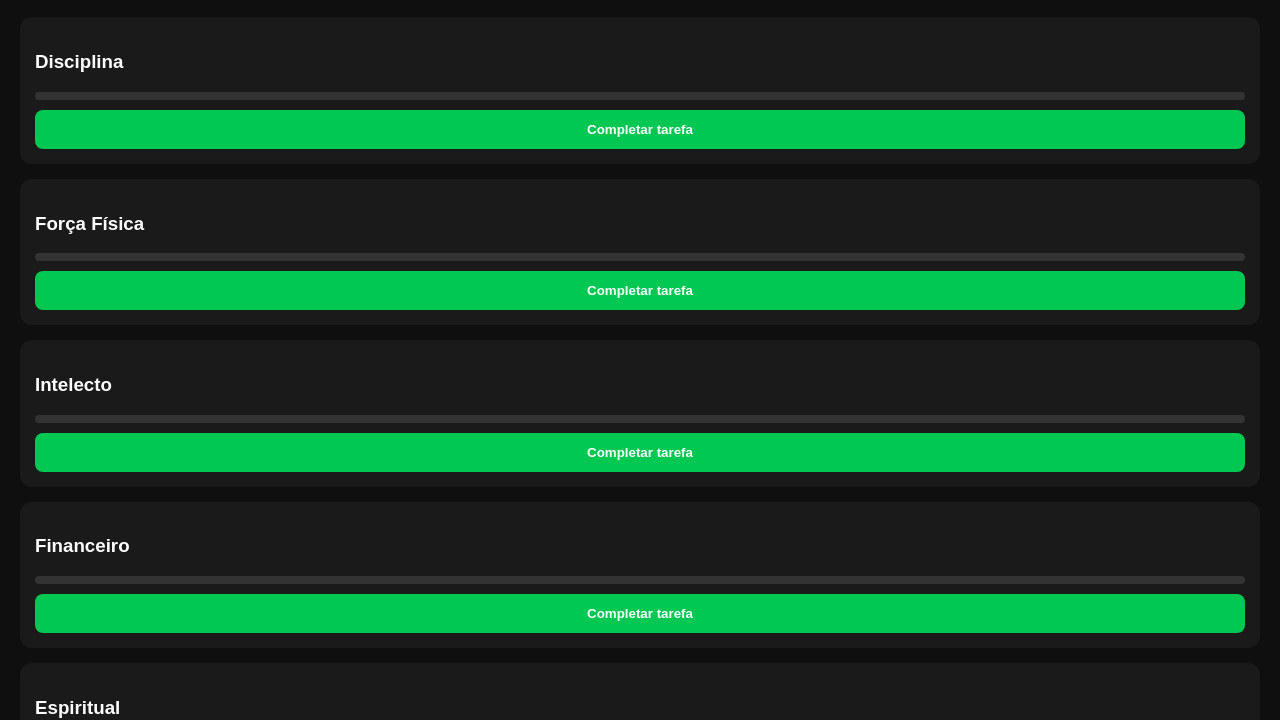
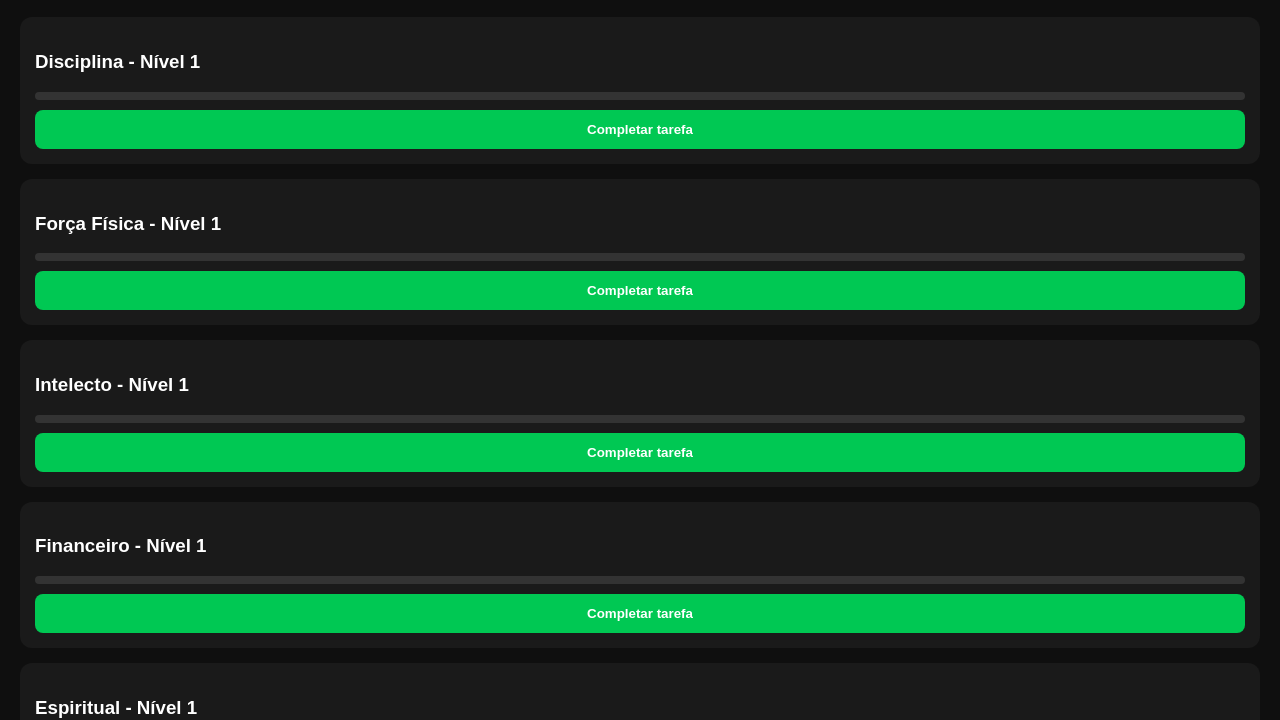
Before and after one commit to leonardomendes081-lang/meu-app-pwa, a plain HTML site: page index.html in a window 1280 px wide. Shown: the part 81-801 px from the top of the page. Drawn offline with Linux system fonts and the light colour scheme.

Commit message:
Refactor atributos structure to include levels and XP

```diff
--- a/index.html
+++ b/index.html
@@ -105,12 +105,12 @@ if ('serviceWorker' in navigator) {
 }
 
 let atributos = JSON.parse(localStorage.getItem("atributos")) || {
-    disciplina:0,
-    forca:0,
-    intelecto:0,
-    financeiro:0,
-    espiritual:0,
-    social:0
+    disciplina:{xp:0,nivel:1},
+    forca:{xp:0,nivel:1},
+    intelecto:{xp:0,nivel:1},
+    financeiro:{xp:0,nivel:1},
+    espiritual:{xp:0,nivel:1},
+    social:{xp:0,nivel:1}
 };
 
 function salvar(){
@@ -118,21 +118,32 @@ function salvar(){
 }
 
 function evoluir(tipo){
-    atributos[tipo] += 5;
-    if(atributos[tipo] > 100){
-        atributos[tipo] = 100;
+    atributos[tipo].xp += 20;
+
+    if(atributos[tipo].xp >= 100){
+        atributos[tipo].xp = 0;
+        atributos[tipo].nivel += 1;
+        alert(tipo.toUpperCase() + " subiu para o nível " + atributos[tipo].nivel);
     }
+
     atualizar();
     salvar();
 }
 
 function atualizar(){
-    document.getElementById("disciplinaBar").style.width = atributos.disciplina + "%";
-    document.getElementById("forcaBar").style.width = atributos.forca + "%";
-    document.getElementById("intelectoBar").style.width = atributos.intelecto + "%";
-    document.getElementById("financeiroBar").style.width = atributos.financeiro + "%";
-    document.getElementById("espiritualBar").style.width = atributos.espiritual + "%";
-    document.getElementById("socialBar").style.width = atributos.social + "%";
+    document.getElementById("disciplinaBar").style.width = atributos.disciplina.xp + "%";
+    document.getElementById("forcaBar").style.width = atributos.forca.xp + "%";
+    document.getElementById("intelectoBar").style.width = atributos.intelecto.xp + "%";
+    document.getElementById("financeiroBar").style.width = atributos.financeiro.xp + "%";
+    document.getElementById("espiritualBar").style.width = atributos.espiritual.xp + "%";
+    document.getElementById("socialBar").style.width = atributos.social.xp + "%";
+
+    document.querySelectorAll(".card")[0].querySelector("h3").innerText = "Disciplina - Nível " + atributos.disciplina.nivel;
+    document.querySelectorAll(".card")[1].querySelector("h3").innerText = "Força Física - Nível " + atributos.forca.nivel;
+    document.querySelectorAll(".card")[2].querySelector("h3").innerText = "Intelecto - Nível " + atributos.intelecto.nivel;
+    document.querySelectorAll(".card")[3].querySelector("h3").innerText = "Financeiro - Nível " + atributos.financeiro.nivel;
+    document.querySelectorAll(".card")[4].querySelector("h3").innerText = "Espiritual - Nível " + atributos.espiritual.nivel;
+    document.querySelectorAll(".card")[5].querySelector("h3").innerText = "Social - Nível " + atributos.social.nivel;
 }
 
 atualizar();
```
